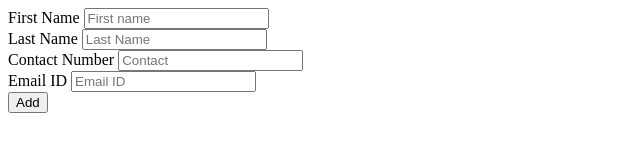
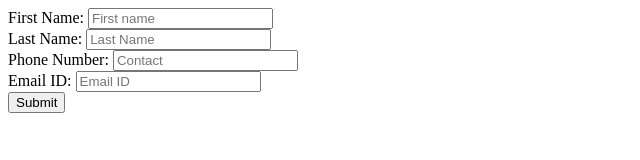
Before and after one commit to acciojob/form-login-2-praanjal7, a website: page main.html in a window 1280 px wide. Shown: the full height of the page, 0-640 px from the left. Drawn offline with Linux system fonts and the light colour scheme.

Commit message:
created a submission

```diff
--- a/main.html
+++ b/main.html
@@ -7,19 +7,19 @@
 </head>
 
 <body>
-	 <label for="fname">First Name</label>
+	 <label for="fname">First Name:</label>
   <input type="text" name="fname" id="fname" placeholder="First name"><br>
 
-  <label for="lname">Last Name</label>
+  <label for="lname">Last Name:</label>
   <input type="text" name="lname" id="lname" placeholder="Last Name"><br>
 
-  <label for="contact">Contact Number</label>
+  <label for="contact">Phone Number:</label>
   <input type="text" name="contact" id="contact" placeholder="Contact"><br>
 
-  <label for="email">Email ID</label>
+  <label for="email">Email ID:</label>
   <input type="text" name="email" id="email" placeholder="Email ID"><br>
 
-  <button id="submit">Add</button>
+  <button id="submit">Submit</button>
 
 
 	<!-- the entire body must be written by student -->
--- a/script.js
+++ b/script.js
@@ -11,7 +11,7 @@ document.getElementById("submit").onclick = function () {
 
   const message = "First Name: " + fname +
                   " Last Name: " + lname +
-                  " Contact Number: " + contact +
+                  " Phone Number: " + contact +
                   " Email ID: " + email;
 
   alert(message);
```
